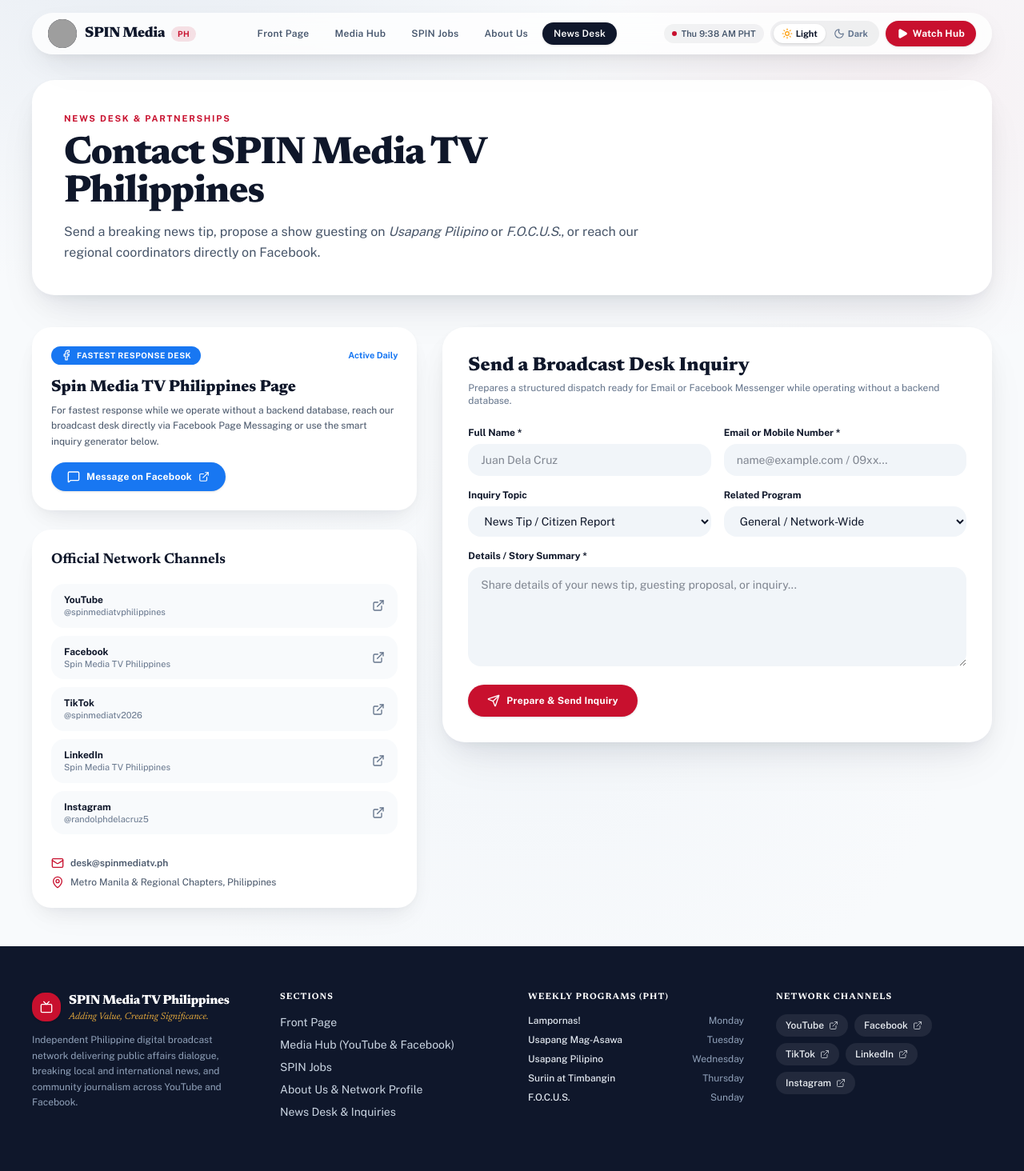
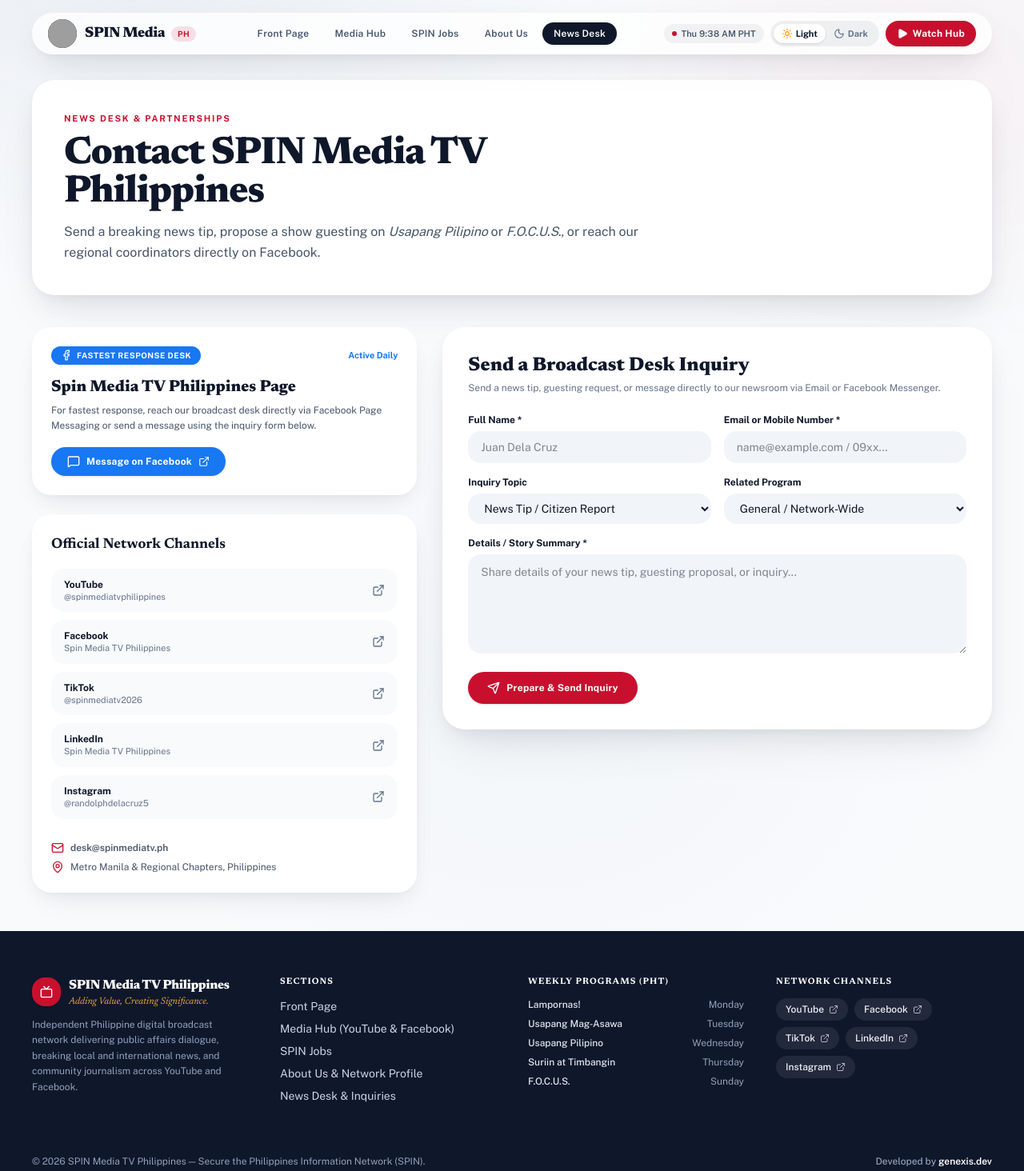
Before and after one commit to bluegene37/spinmedia, a Vue app: page /contact in a window 1280 px wide. Shown: the top 1464 px of the page at 80% size. Built offline with nearby package versions, Linux system fonts and the light colour scheme; grey boxes are pictures that could not be loaded.

Commit message:
Remove AI/technical UI copy and credit genexis.dev in footer

```diff
--- a/public/data/site.json
+++ b/public/data/site.json
@@ -55,6 +55,6 @@
     "web3formsKey": "",
     "formspreeEndpoint": "",
     "locationLabel": "Metro Manila & Regional Chapters, Philippines",
-    "responseNote": "For fastest response while we operate without a backend database, reach our broadcast desk directly via Facebook Page Messaging or use the smart inquiry generator below."
+    "responseNote": "For fastest response, reach our broadcast desk directly via Facebook Page Messaging or send a message using the inquiry form below."
   }
 }
--- a/src/components/layout/AppFooter.vue
+++ b/src/components/layout/AppFooter.vue
@@ -584,8 +584,22 @@ const currentYear = new Date().getFullYear()
           &copy; {{ currentYear }} {{ site?.name ?? 'SPIN Media TV Philippines' }} &mdash;
           {{ site?.parentOrg ?? 'Secure the Philippines Information Network' }}.
         </p>
+        <!--
         <p class="font-medium text-slate-400">
           Antigravity Editorial Edition &bull; Static JSON Broadcast Feeds
+        </p>
+        -->
+        <!-- Gene - Nov, 19, 2026: Replace AI/static JSON footer copy with genexis.dev developer credit -->
+        <p class="font-medium text-slate-400">
+          Developed by
+          <a
+            href="https://genexis.dev"
+            target="_blank"
+            rel="noopener noreferrer"
+            class="font-semibold text-white transition hover:text-ochre-bright hover:underline"
+          >
+            genexis.dev
+          </a>
         </p>
       </div>
     </div>
--- a/src/views/ContactView.vue
+++ b/src/views/ContactView.vue
@@ -878,9 +878,16 @@ const resetForm = () => {
           <h2 class="font-display text-2xl font-extrabold text-slate-ink dark:text-white">
             Send a Broadcast Desk Inquiry
           </h2>
+          <!--
           <p class="mt-1 text-xs text-slate-meta dark:text-slate-400">
             Prepares a structured dispatch ready for Email or Facebook Messenger while operating
             without a backend database.
+          </p>
+          -->
+          <!-- Gene - Nov, 19, 2026: Remove internal backend-database jargon from visitor-facing contact copy -->
+          <p class="mt-1 text-xs text-slate-meta dark:text-slate-400">
+            Send a news tip, guesting request, or message directly to our newsroom via Email or
+            Facebook Messenger.
           </p>
 
           <div
--- a/src/views/HomeView.vue
+++ b/src/views/HomeView.vue
@@ -1729,8 +1729,14 @@ const openInMediaHub = (item: MediaItem) => {
               <p class="text-[11px] font-bold tracking-[0.16em] text-crimson uppercase dark:text-crimson-bright">
                 Editorial Selection
               </p>
+              <!--
               <h2 class="font-display mt-1 text-3xl font-extrabold tracking-tight text-slate-ink dark:text-white">
                 Suspended Dispatches &amp; Reports
+              </h2>
+              -->
+              <!-- Gene - Nov, 19, 2026: Replace prompt-echo "Suspended" label with standard newsroom heading -->
+              <h2 class="font-display mt-1 text-3xl font-extrabold tracking-tight text-slate-ink dark:text-white">
+                Featured Dispatches &amp; Reports
               </h2>
             </div>
 
```
